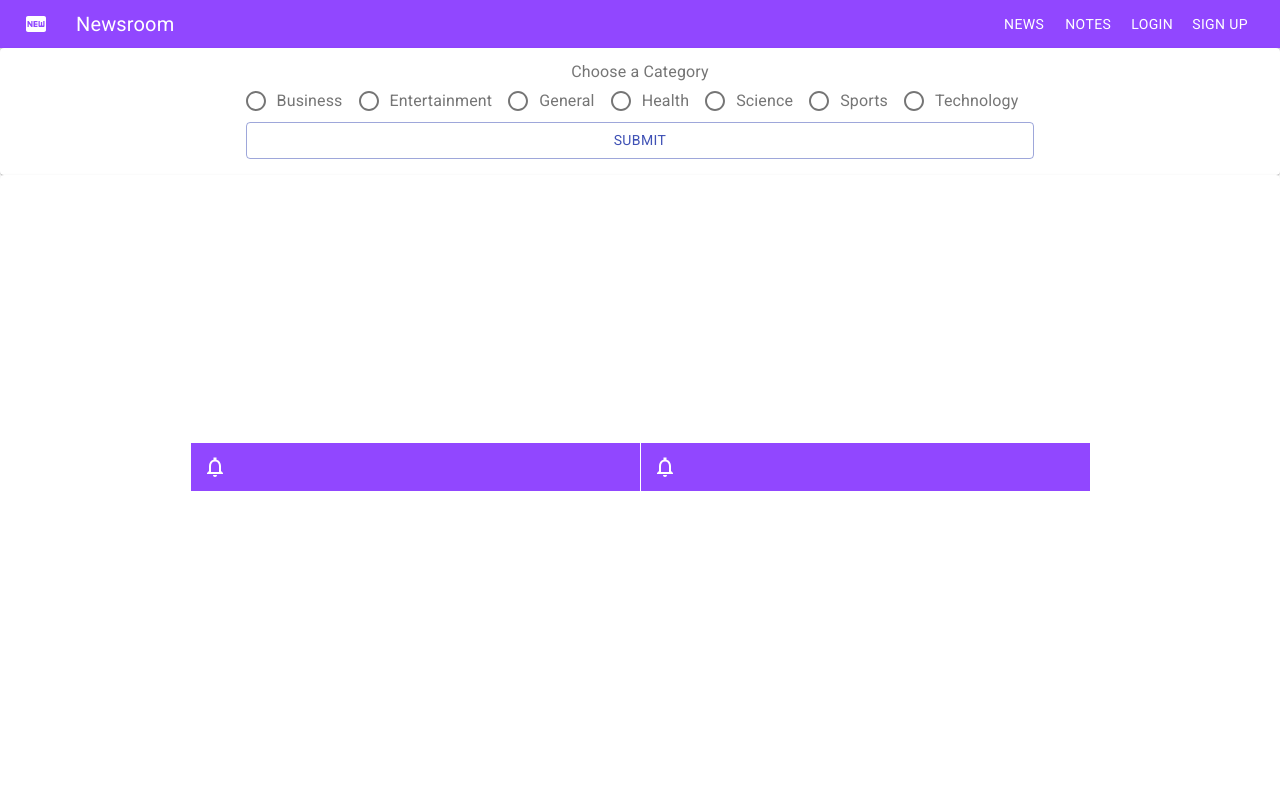
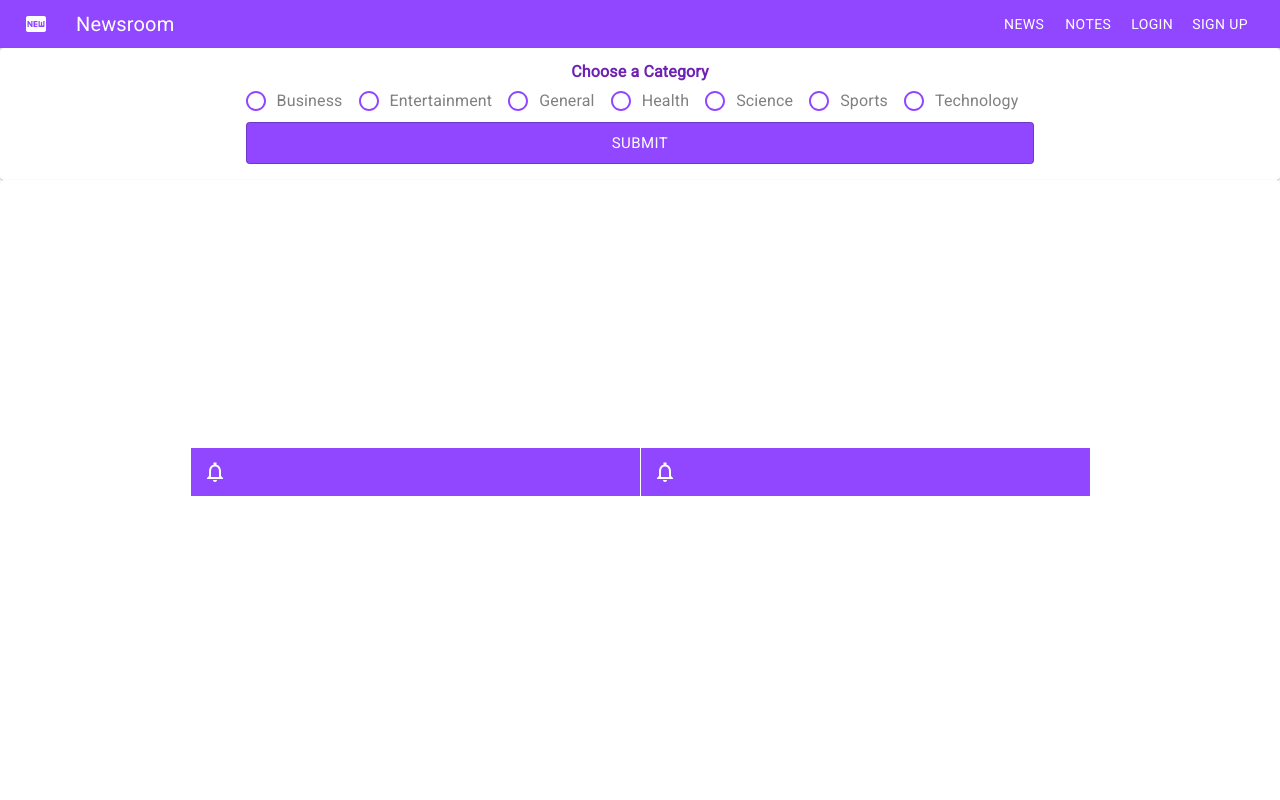
Before and after one commit to jomariepolanco/newsfeed-app, a React (Create React App) app in the folder client/: page / in a window 1280 px wide. Shown: the top 800 px of the page. Built offline with nearby package versions, Linux system fonts and the light colour scheme; no server answers.

Commit message:
search form styling done

```diff
--- a/client/src/App.tsx
+++ b/client/src/App.tsx
@@ -2,7 +2,7 @@ import React, {useEffect, useState} from 'react';
 import Navbar from './components/Navbar';
 import NewsContainer from './containers/NewsContainer';
 import NotesContainer from './containers/NotesContainer';
-import SearchForm from './containers/SearchForm'
+import SearchForm from './components/SearchForm'
 import 'fontsource-roboto';
 import { createStyles, Grid, makeStyles, Paper, Theme } from '@material-ui/core';
 import LoginForm from './components/LoginForm';
--- a/client/src/components/CheckBoxes.tsx
+++ b/client/src/components/CheckBoxes.tsx
@@ -11,7 +11,7 @@ interface Props {
 const CheckBoxes: React.FC<Props> = ({category, setCategory}) => {
 
     return (
-        <FormControlLabel value={category} control={<Radio color="primary"/>} label={category} labelPlacement="end" />
+        <FormControlLabel style={{color: 'grey'}} value={category} control={<Radio style={{color: '#9147ff'}}/>} label={category} labelPlacement="end" />
     )
 }
 
--- a/client/src/containers/SearchForm.tsx
+++ b/client/src/components/SearchForm.tsx
@@ -1,6 +1,6 @@
 import { Button, FormControl, FormLabel, RadioGroup } from '@material-ui/core'
 import React, { ChangeEvent, useState } from 'react'
-import CheckBoxes from '../components/CheckBoxes'
+import CheckBoxes from './CheckBoxes'
 
 interface Props {
     setCategory: (value: string) => void;
@@ -26,11 +26,11 @@ const SearchForm: React.FC<Props> = ({setCategory}) => {
             <>
             <form onSubmit={submitHandler}>
                 <FormControl component="fieldset">
-                    <FormLabel component="legend">Choose a Category</FormLabel>
+                    <FormLabel style={{color: '#6e22b4', fontWeight: 'bolder'}}component="legend">Choose a Category</FormLabel>
                     <RadioGroup row value={value} onChange={changeHandler} aria-label="category">
                         {renderCheckBoxes()}
                     </RadioGroup>
-                    <Button type="submit" variant="outlined" color="primary">Submit</Button>
+                    <Button size={'large'} style={{color: '#ffffff', backgroundColor: '#9147ff'}}type="submit" variant="outlined">Submit</Button>
                 </FormControl>
             </form>
             </>
```
Also changed, not shown: 1 other file (tests, documents, lock files or other folders).
